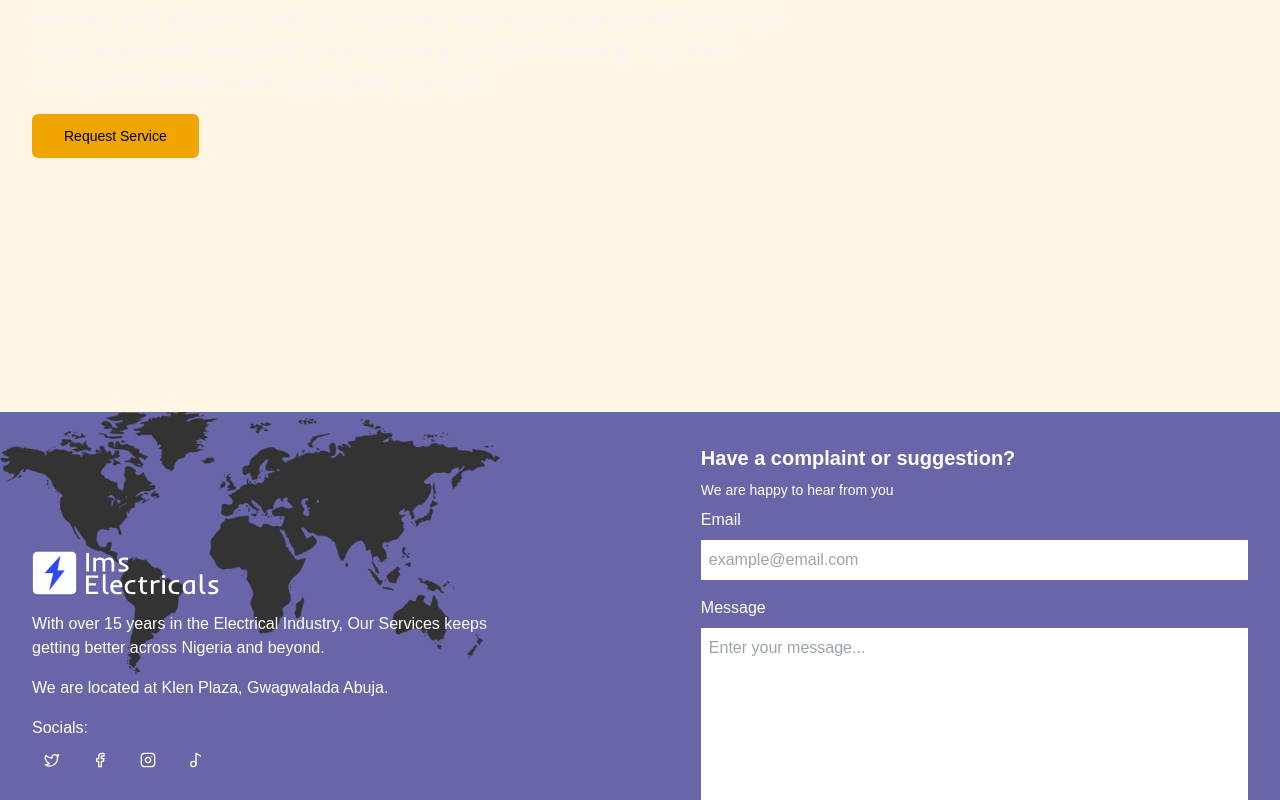
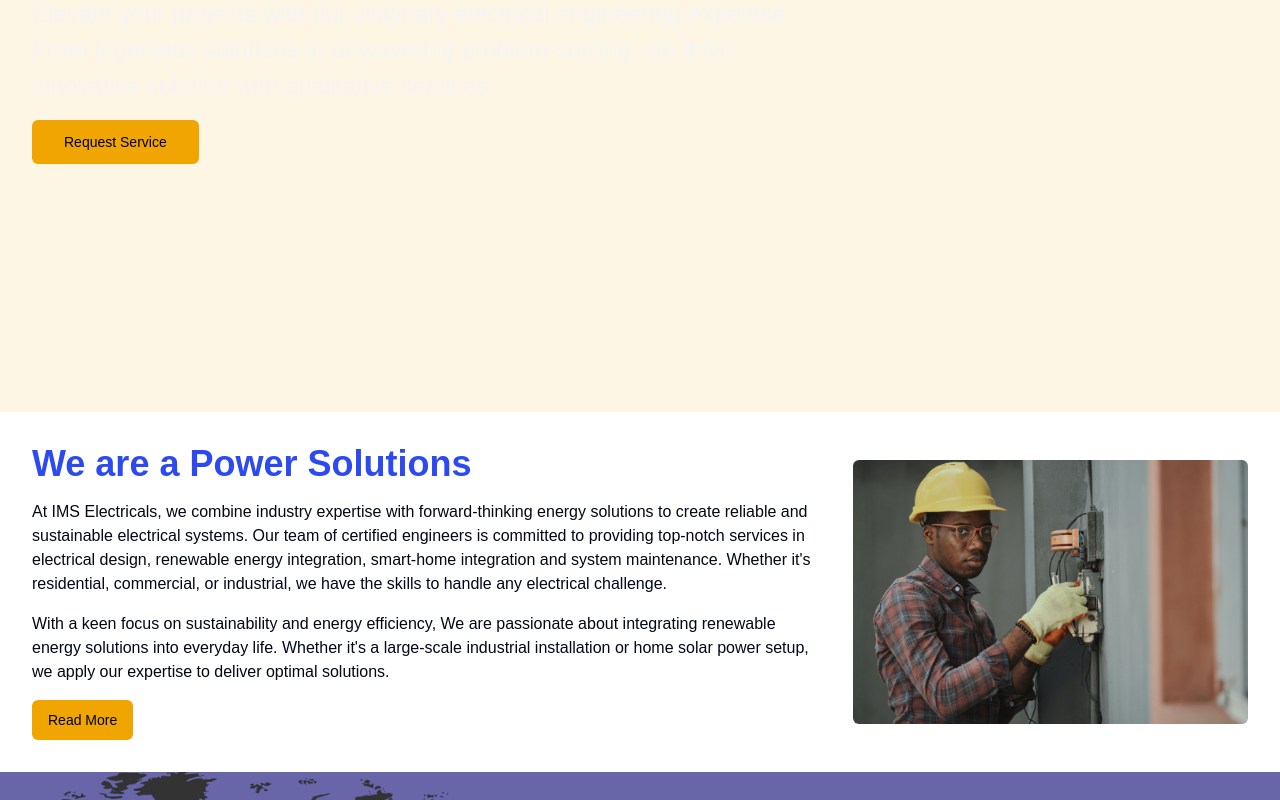
Before and after one commit to Yusuf-Najeeb/ims-new, a Next.js app: page / in a window 1280 px wide. Shown: the part 540-1340 px from the top of the page. Built offline with nearby package versions, Linux system fonts and the light colour scheme.

Commit message:
Initialized: About section

```diff
--- a/app/page.tsx
+++ b/app/page.tsx
@@ -1,10 +1,12 @@
 "use client";
 
 import Hero from "@/components/home/hero";
+import AboutUs from "@/components/home/aboutUs";
 export default function Home() {
   return (
     <main>
       <Hero />
+      <AboutUs />
     </main>
   );
 }
--- /dev/null
+++ b/components/home/aboutUs.tsx
@@ -0,0 +1,43 @@
+import { Button } from "../ui/button";
+import Image from "next/image";
+import Link from "next/link";
+import Engineer from "../../public/engineer.jpg";
+export default function AboutUs() {
+  return (
+    <section className="flex flex-col-reverse sm:flex-row items-center gap-x-8 gap-y-4 py-8 px-4 sm:px-8">
+      <div className="w-full sm:w-2/3">
+        <h2 className="text-[#2D4AF0] text-2xl md:text-4xl font-bold leading-normal">
+          We are a Power Solutions
+        </h2>
+        <p className="leading-normal my-4">
+          At IMS Electricals, we combine industry expertise with
+          forward-thinking energy solutions to create reliable and sustainable
+          electrical systems. Our team of certified engineers is committed to
+          providing top-notch services in electrical design, renewable energy
+          integration, smart-home integration and system maintenance. Whether
+          it&apos;s residential, commercial, or industrial, we have the skills
+          to handle any electrical challenge.
+        </p>
+        <p className="leading-normal my-4">
+          With a keen focus on sustainability and energy efficiency, We are
+          passionate about integrating renewable energy solutions into everyday
+          life. Whether it&apos;s a large-scale industrial installation or home
+          solar power setup, we apply our expertise to deliver optimal
+          solutions.
+        </p>
+        <Button className="bg-[#F0A500] hover:bg-[#F0A500]/70 text-[#000] px-4">
+          <Link href="/about">Read More</Link>
+        </Button>
+      </div>
+      <div className="w-full sm:w-1/3 h-[40vh] sm:h-full">
+        <Image
+          src={Engineer.src}
+          alt="Temporary"
+          width={100}
+          height={100}
+          className="w-full h-full object-cover rounded-md"
+        />
+      </div>
+    </section>
+  );
+}
--- a/components/home/hero.tsx
+++ b/components/home/hero.tsx
@@ -10,23 +10,21 @@ export default function Hero() {
     >
       <div className="absolute inset-0 bg-[#F0A500]/10"></div>
       <div className="text-[#F5F5F5] relative z-30">
-        <h1 className="text-3xl sm:text-4xl md:text-5xl lg:text-6xl font-bold lg:w-2/3 leading-normal">
+        <h1 className="text-3xl sm:text-4xl md:text-5xl lg:text-6xl font-bold lg:w-2/3 sm:leading-normal">
           Experience the future of engineering excellence
         </h1>
-        <p className="my-4 lg:w-2/3 text-xl sm:text-2xl leading-normal">
+        <p className="my-4 lg:w-2/3 text-xl sm:text-2xl sm:leading-normal">
           Elevate your projects with our visionary electrical engineering
           expertise. From ingenious solutions to unwavering problem-solving, we
           drive innovative solution with qualitative services.
         </p>
-        <Link href="/contact">
         <Button
           variant="default"
           size="lg"
           className="bg-[#F0A500] hover:bg-[#F0A500]/70 cursor-pointer text-[#000]"
         >
-            Request Service
+          <Link href="/contact">Request Service</Link>
         </Button>
-        </Link>
       </div>
     </section>
   );
```
Lines whose indentation alone changed are shown as unchanged.
